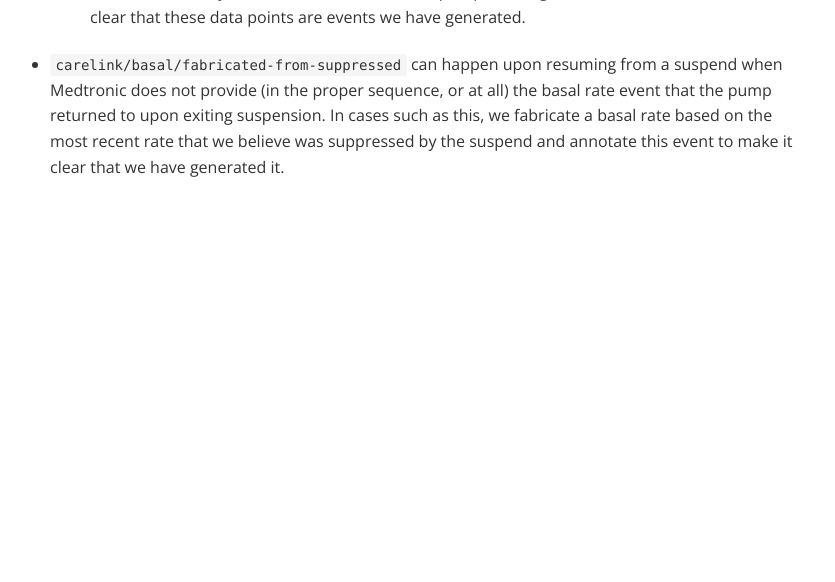
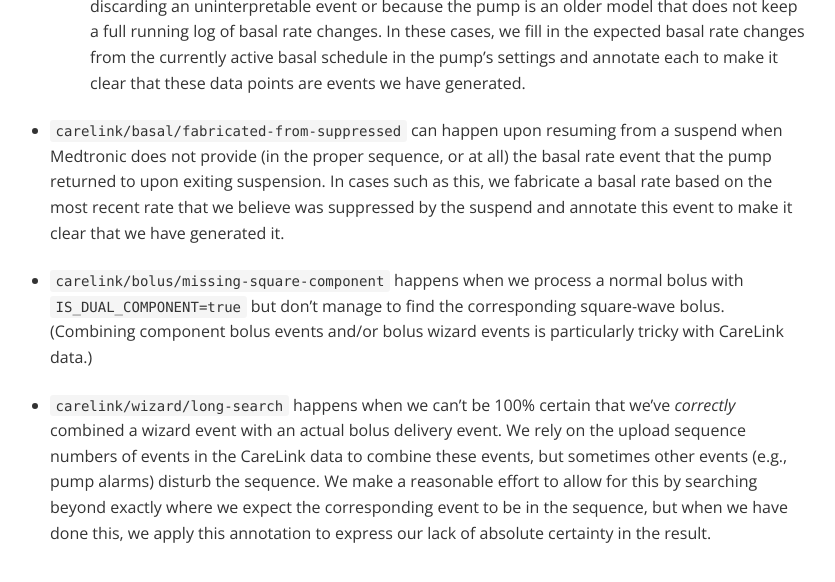
Before and after one commit to tidepool-org/tidepool-org.github.io, a Jekyll site: the page built from _docs/data-model/v1/annotations.md, in a window 1280 px wide and 900 px high, scrolled down 2131 px. Shown: the top 582 px of the window, without its empty margins (230-1065 px from the left). Built offline with Jekyll 4.4.1, drawn with Linux system fonts in a browser that asks for light colours; nearby versions of some CDN libraries; before the commit the page ends 2665 px from its top, so only the background shows below that; some of the changed text lies outside the part shown.

Commit message:
more updates to annotations (CareLink wiz and bolus)

```diff
--- a/_docs/data-model/v1/annotations.md
+++ b/_docs/data-model/v1/annotations.md
@@ -30,10 +30,16 @@ We document our known annotations below, but we do not limit the set of annotati
 ### Generic
 
 * `basal/mismatched-series` happens when the API receives a basal event with a `previous` field that does not line up with the basal event immediately before it in the stream of basal events.
+
+
 * `basal/unknown-duration` seems to happen around initial set-up of a new or replacement pump, when we don't yet have a complete set of basal schedules to match basal rate changes against, but more generally speaking this annotation code should appear on all basal rate segments for which we cannot determine a duration. (Since a basal rate segment represents delivery of insulin at a certain rate over an interval of time, any basal rate event lacking a duration is uninterpretable.)
+
+
 * `basal/intersects-incomplete-suspend` happens when the interval of a basal rate segment contains a `deviceMeta` event annotated with `status/incomplete-tuple`. (See next item.) This basal segment will *not* reflect the incomplete suspend event and thus may not reflect actual delivery (which may have been suspended). The annotation should also include a `deviceMetaId` field:
     * `deviceMetaId` the `id` of the `deviceMeta` annotated with `status/incomplete-tuple` that is contained within the time interval of the basal segment.
 * `status/incomplete-tuple` happens when a `deviceMeta` `status` event is sent in and never completed.  See the [Device Metadata](device-meta) page for more details.
+
+
 * `status/unknown-previous` happens when a `deviceMeta` `status` event is sent in with a `previous` field that doesn't reference an object in the Tidepool platform.  Accompanied by an `id` field:
     * `id` the expected id of the previous event as specified in the `previous` field on the event submitted to the Tidepool platform.  This might be null or just not exist if there wasn't a `previous` field provided on the submitted event.
 
@@ -45,3 +51,9 @@ We document our known annotations below, but we do not limit the set of annotati
     * First, when a percentage temp basal is active, Medtronic pumps ignore and do not provide any further "basal rate change" events.  Meaning that we must look at the current settings in order to determine when those changes occurred and what the original (scheduled but suppressed) rate was.  Not having these events actually means that it is impossible to audit the activities of the pump during a temp basal.  We generate the events that the pump *should* be generating as part of its audit log and annotate them with this annotation to indicate that they are events we have generated.
     * Second, whenever there is some kind of gap in the basal segment history, either due to discarding an uninterpretable event or because the pump is an older model that does not keep a full running log of basal rate changes. In these cases, we fill in the expected basal rate changes from the currently active basal schedule in the pump's settings and annotate each to make it clear that these data points are events we have generated.
 * `carelink/basal/fabricated-from-suppressed` can happen upon resuming from a suspend when Medtronic does not provide (in the proper sequence, or at all) the basal rate event that the pump returned to upon exiting suspension. In cases such as this, we fabricate a basal rate based on the most recent rate that we believe was suppressed by the suspend and annotate this event to make it clear that we have generated it.
+
+
+* `carelink/bolus/missing-square-component` happens when we process a normal bolus with `IS_DUAL_COMPONENT=true` but don't manage to find the corresponding square-wave bolus. (Combining component bolus events and/or bolus wizard events is particularly tricky with CareLink data.)
+
+
+* `carelink/wizard/long-search` happens when we can't be 100% certain that we've *correctly* combined a wizard event with an actual bolus delivery event. We rely on the upload sequence numbers of events in the CareLink data to combine these events, but sometimes other events (e.g., pump alarms) disturb the sequence. We make a reasonable effort to allow for this by searching beyond exactly where we expect the corresponding event to be in the sequence, but when we have done this, we apply this annotation to express our lack of absolute certainty in the result.
```
Also changed, not shown: other parts of _docs/data-model/v1/annotations.md (+1 -1 lines).
